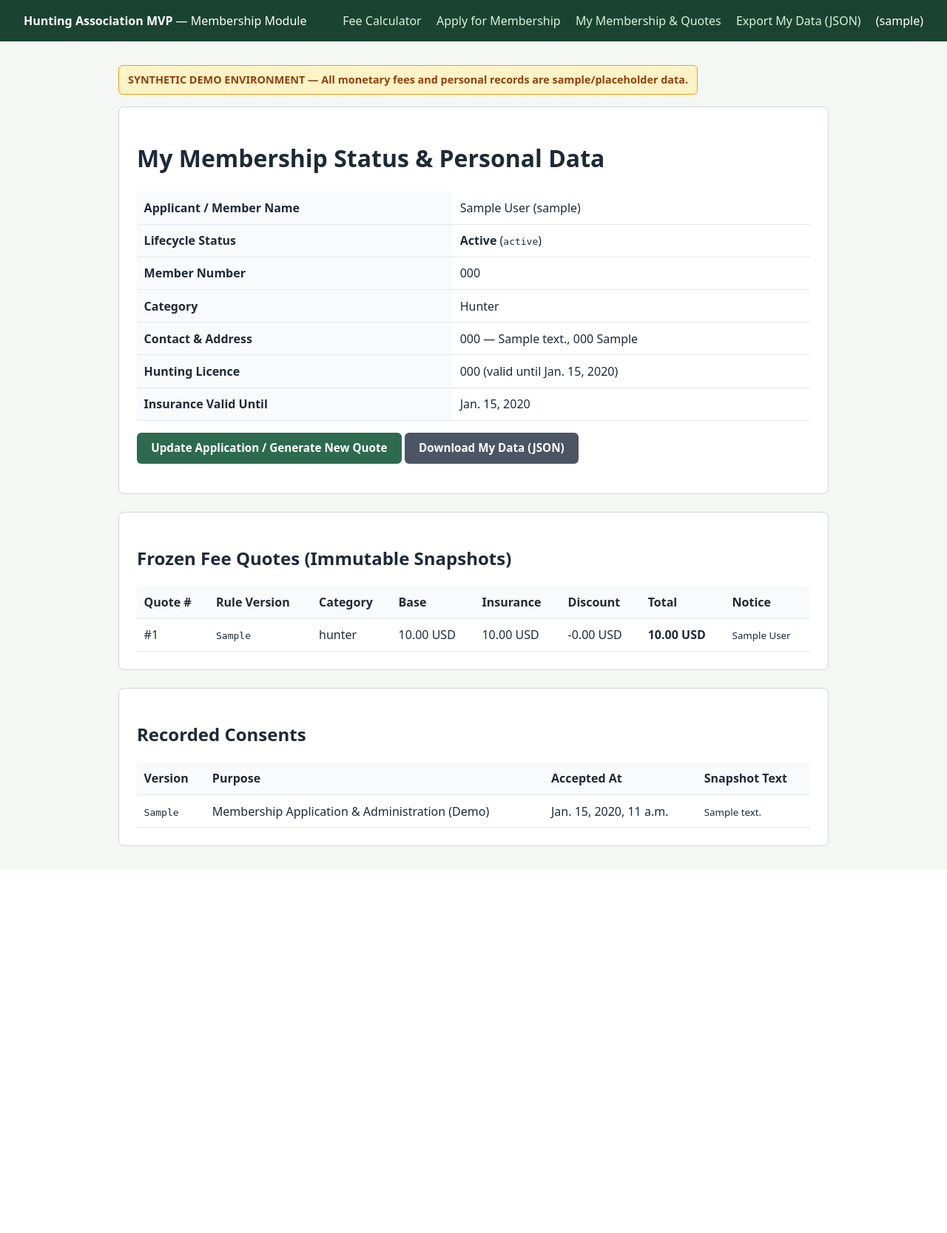
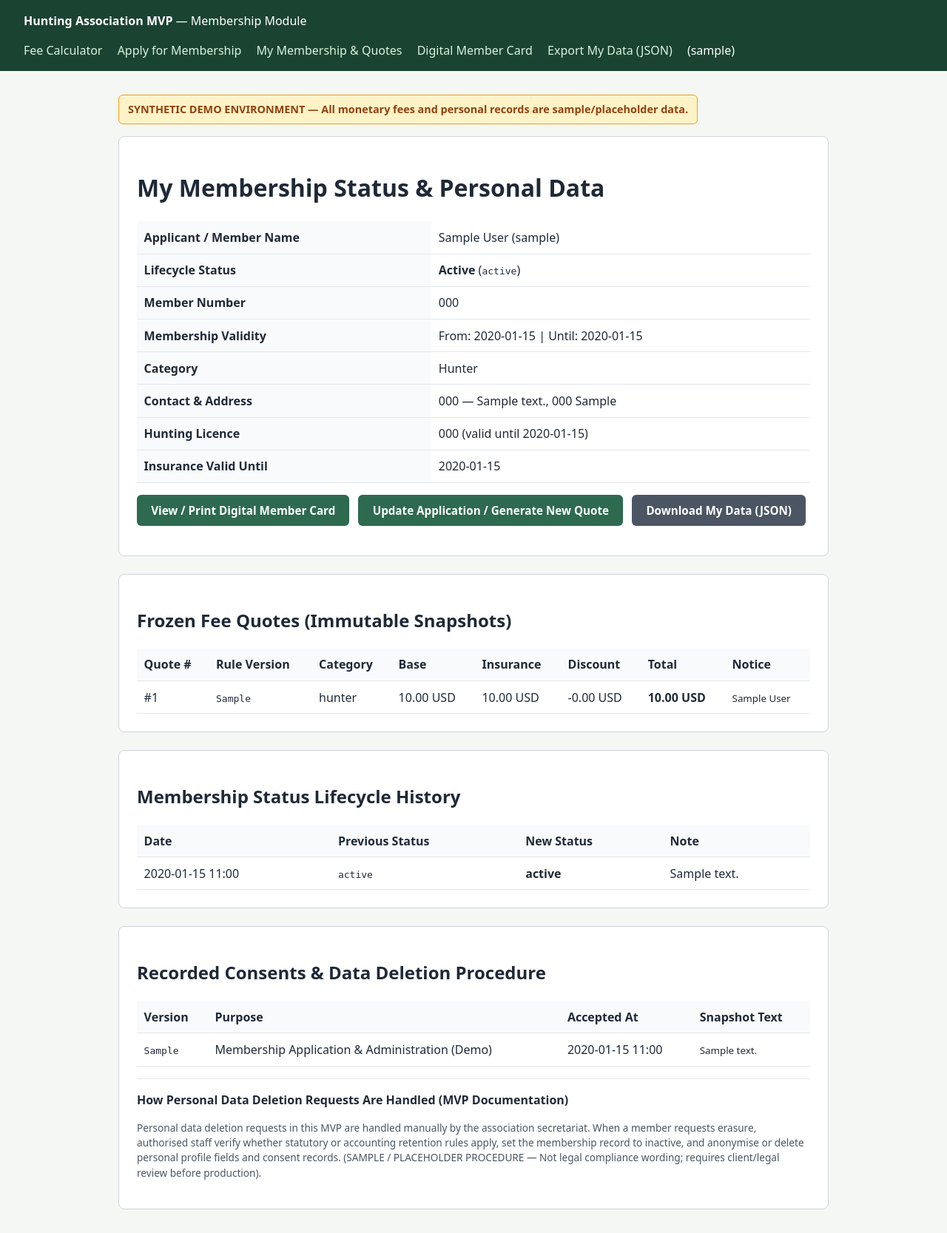
Before and after one commit to sauwin/hunting-association-mvp, a Django app: page /membership/my-application/ in a window 1280 px wide. Shown: the whole page at 74% size. Before the commit the page ends 1144 px from the top, so only its background shows below. Run offline with Django 5.2, Linux system fonts and the light colour scheme; a user stored in the database is signed in; tables that the repository leaves empty hold one stand-in row (values such as "Sample post").

Commit message:
feat(membership): add printable digital member card template and lifecycle history view (#20)
Create member_card.html displaying strictly MVP fields (ID, name, status, valid-until) and add status history and GDPR deletion notice to overview.

```diff
--- a/src/membership/templates/membership/application_overview.html
+++ b/src/membership/templates/membership/application_overview.html
@@ -22,6 +22,13 @@
           <td>{{ profile.member_number|default:"Pending secretariat approval" }}</td>
         </tr>
         <tr>
+          <th>Membership Validity</th>
+          <td>
+            From: {{ profile.valid_from|date:"Y-m-d"|default:"—" }} |
+            Until: {{ profile.valid_until|date:"Y-m-d"|default:"—" }}
+          </td>
+        </tr>
+        <tr>
           <th>Category</th>
           <td>{{ profile.get_member_type_display }}</td>
         </tr>
@@ -33,17 +40,18 @@
           <th>Hunting Licence</th>
           <td>
             {{ profile.hunting_licence_number|default:"Not provided" }}
-            {% if profile.licence_valid_until %}(valid until {{ profile.licence_valid_until }}){% endif %}
+            {% if profile.licence_valid_until %}(valid until {{ profile.licence_valid_until|date:"Y-m-d" }}){% endif %}
           </td>
         </tr>
         <tr>
           <th>Insurance Valid Until</th>
-          <td>{{ profile.insurance_valid_until|default:"Not provided" }}</td>
+          <td>{{ profile.insurance_valid_until|date:"Y-m-d"|default:"Not provided" }}</td>
         </tr>
       </tbody>
     </table>
 
-    <p style="margin-top: 1rem;">
+    <p style="margin-top: 1rem; display: flex; gap: 0.75rem; flex-wrap: wrap;">
+      <a href="{% url 'membership:my_card' %}" class="btn">View / Print Digital Member Card</a>
       <a href="{% url 'membership:apply' %}" class="btn">Update Application / Generate New Quote</a>
       <a href="{% url 'membership:export_my_data' %}" class="btn btn-secondary">Download My Data (JSON)</a>
     </p>
@@ -93,7 +101,35 @@
 </div>
 
 <div class="card">
-  <h2>Recorded Consents</h2>
+  <h2>Membership Status Lifecycle History</h2>
+  {% if status_history %}
+    <table>
+      <thead>
+        <tr>
+          <th>Date</th>
+          <th>Previous Status</th>
+          <th>New Status</th>
+          <th>Note</th>
+        </tr>
+      </thead>
+      <tbody>
+        {% for entry in status_history %}
+          <tr>
+            <td>{{ entry.changed_at|date:"Y-m-d H:i" }}</td>
+            <td><code>{{ entry.previous_status|default:"—" }}</code></td>
+            <td><strong>{{ entry.new_status }}</strong></td>
+            <td>{{ entry.note }}</td>
+          </tr>
+        {% endfor %}
+      </tbody>
+    </table>
+  {% else %}
+    <p>No status transitions recorded yet.</p>
+  {% endif %}
+</div>
+
+<div class="card">
+  <h2>Recorded Consents & Data Deletion Procedure</h2>
   {% if consents %}
     <table>
       <thead>
@@ -109,7 +145,7 @@
           <tr>
             <td><code>{{ c.consent_version }}</code></td>
             <td>{{ c.get_purpose_display }}</td>
-            <td>{{ c.accepted_at }}</td>
+            <td>{{ c.accepted_at|date:"Y-m-d H:i" }}</td>
             <td><small>{{ c.consent_text_snapshot }}</small></td>
           </tr>
         {% endfor %}
@@ -118,5 +154,10 @@
   {% else %}
     <p>No consent records found.</p>
   {% endif %}
+
+  <div style="margin-top: 1rem; padding-top: 1rem; border-top: 1px solid #e5e7eb;">
+    <h3 style="margin-top: 0; font-size: 1rem;">How Personal Data Deletion Requests Are Handled (MVP Documentation)</h3>
+    <p class="help-text">{{ deletion_procedure }}</p>
+  </div>
 </div>
 {% endblock %}
--- a/src/membership/templates/membership/base_membership.html
+++ b/src/membership/templates/membership/base_membership.html
@@ -37,6 +37,7 @@
       <a href="{% url 'membership:apply' %}">Apply for Membership</a>
       <a href="{% url 'membership:application_overview' %}">My Membership & Quotes</a>
       {% if user.is_authenticated %}
+        <a href="{% url 'membership:my_card' %}">Digital Member Card</a>
         <a href="{% url 'membership:export_my_data' %}">Export My Data (JSON)</a>
         <span>({{ user.username }})</span>
       {% else %}
```
Also changed, not shown: src/membership/templates/membership/member_card.html (added, +68 -0 lines).
